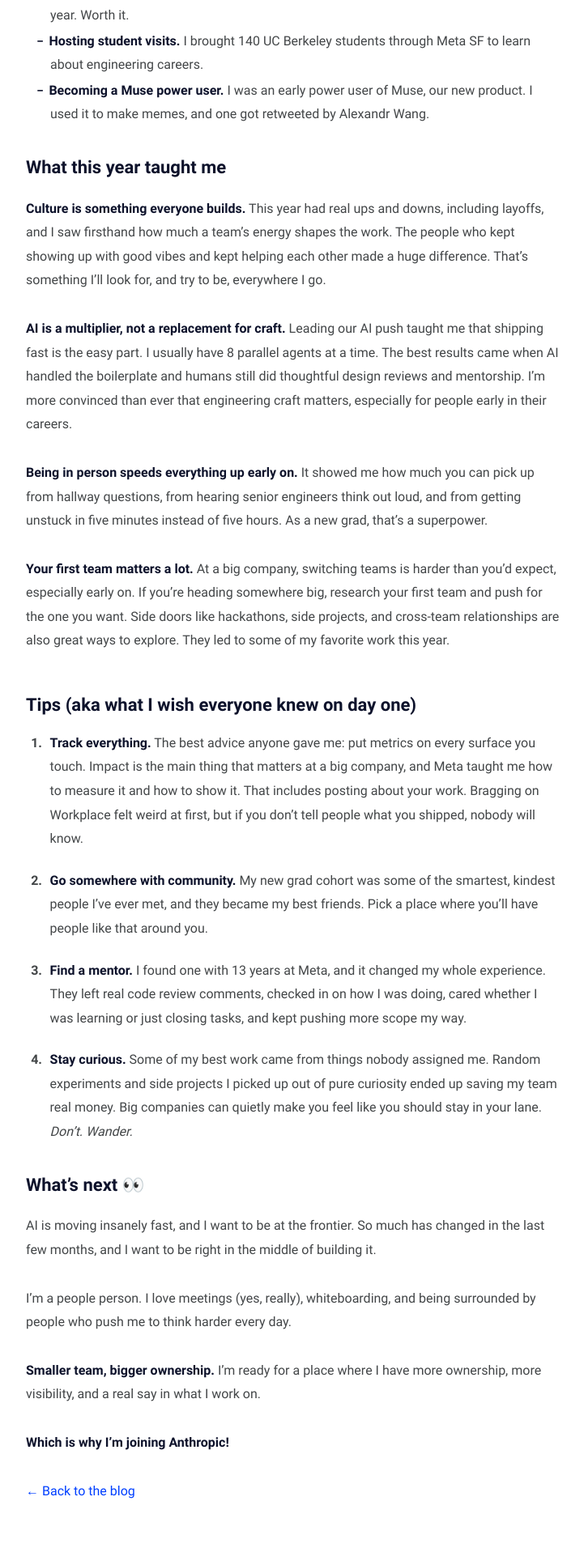
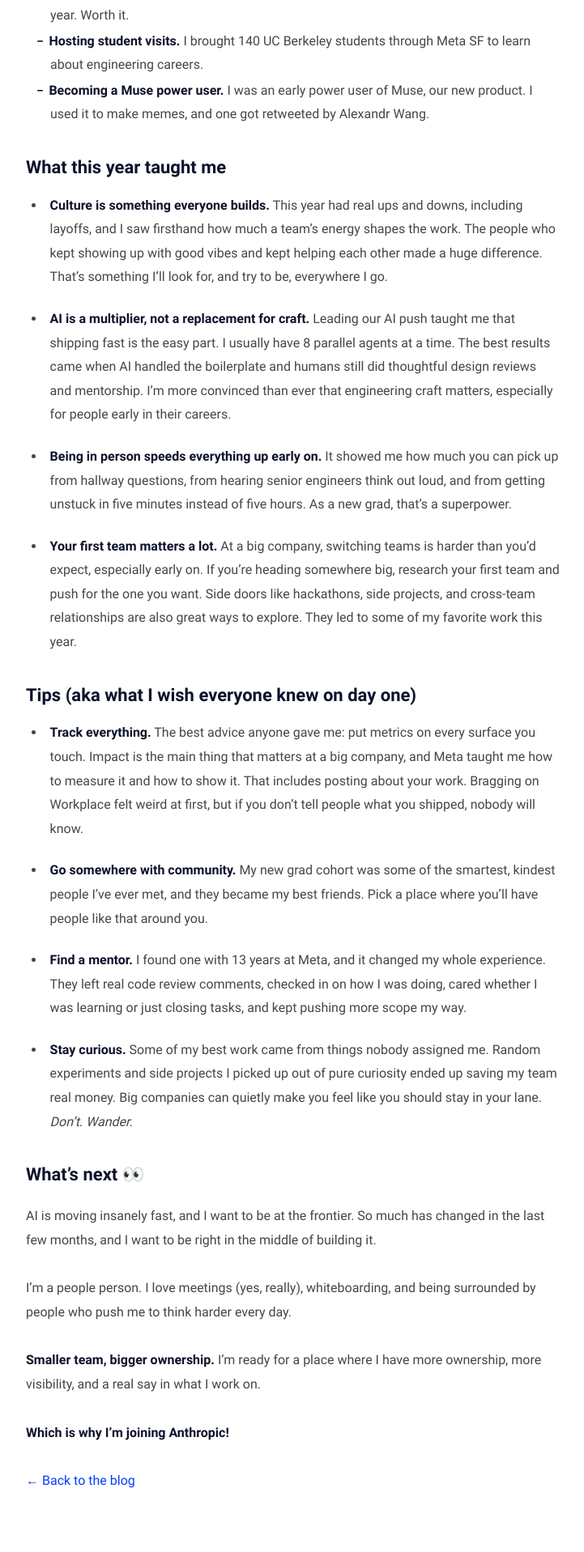
Before and after one commit to stellakaval/stellakaval.github.io, a Jekyll site: the page built from _posts/2026-10-05-badge-post.md, in a window 1280 px wide. Shown: the part 1606-3523 px from the top of the page at 81% size, without its empty margins (278-999 px from the left). Built offline with Jekyll 4.4.1, drawn with Linux system fonts in a browser that asks for light colours.

Commit message:
Use bullets for Badge Post lessons and tips (#5)

```diff
--- a/_includes/header.html
+++ b/_includes/header.html
@@ -143,7 +143,7 @@
 
   <link rel="stylesheet" href="/assets/css/style.css" />
   {% if page.photo_post %}
-  <link rel="stylesheet" href="{{ '/assets/css/photo-post.css' | relative_url }}?v=2" />
+  <link rel="stylesheet" href="{{ '/assets/css/photo-post.css' | relative_url }}?v=3" />
   {% endif %}
 
   <!-- for mathjax support -->
--- a/_posts/2026-10-05-badge-post.md
+++ b/_posts/2026-10-05-badge-post.md
@@ -36,24 +36,25 @@
 
 ## What this year taught me
 
-**Culture is something everyone builds.** This year had real ups and downs, including layoffs, and I saw firsthand how much a team's energy shapes the work. The people who kept showing up with good vibes and kept helping each other made a huge difference. That's something I'll look for, and try to be, everywhere I go.
+- **Culture is something everyone builds.** This year had real ups and downs, including layoffs, and I saw firsthand how much a team's energy shapes the work. The people who kept showing up with good vibes and kept helping each other made a huge difference. That's something I'll look for, and try to be, everywhere I go.
 
-**AI is a multiplier, not a replacement for craft.** Leading our AI push taught me that shipping fast is the easy part. I usually have 8 parallel agents at a time. The best results came when AI handled the boilerplate and humans still did thoughtful design reviews and mentorship. I'm more convinced than ever that engineering craft matters, especially for people early in their careers.
+- **AI is a multiplier, not a replacement for craft.** Leading our AI push taught me that shipping fast is the easy part. I usually have 8 parallel agents at a time. The best results came when AI handled the boilerplate and humans still did thoughtful design reviews and mentorship. I'm more convinced than ever that engineering craft matters, especially for people early in their careers.
 
-**Being in person speeds everything up early on.** It showed me how much you can pick up from hallway questions, from hearing senior engineers think out loud, and from getting unstuck in five minutes instead of five hours. As a new grad, that's a superpower.
+- **Being in person speeds everything up early on.** It showed me how much you can pick up from hallway questions, from hearing senior engineers think out loud, and from getting unstuck in five minutes instead of five hours. As a new grad, that's a superpower.
 
-**Your first team matters a lot.** At a big company, switching teams is harder than you'd expect, especially early on. If you're heading somewhere big, research your first team and push for the one you want. Side doors like hackathons, side projects, and cross-team relationships are also great ways to explore. They led to some of my favorite work this year.
+- **Your first team matters a lot.** At a big company, switching teams is harder than you'd expect, especially early on. If you're heading somewhere big, research your first team and push for the one you want. Side doors like hackathons, side projects, and cross-team relationships are also great ways to explore. They led to some of my favorite work this year.
+{: .badge-bullets }
 
 ## Tips (aka what I wish everyone knew on day one)
 
-1. **Track everything.** The best advice anyone gave me: put metrics on every surface you touch. Impact is the main thing that matters at a big company, and Meta taught me how to measure it and how to show it. That includes posting about your work. Bragging on Workplace felt weird at first, but if you don't tell people what you shipped, nobody will know.
+- **Track everything.** The best advice anyone gave me: put metrics on every surface you touch. Impact is the main thing that matters at a big company, and Meta taught me how to measure it and how to show it. That includes posting about your work. Bragging on Workplace felt weird at first, but if you don't tell people what you shipped, nobody will know.
 
-2. **Go somewhere with community.** My new grad cohort was some of the smartest, kindest people I've ever met, and they became my best friends. Pick a place where you'll have people like that around you.
+- **Go somewhere with community.** My new grad cohort was some of the smartest, kindest people I've ever met, and they became my best friends. Pick a place where you'll have people like that around you.
 
-3. **Find a mentor.** I found one with 13 years at Meta, and it changed my whole experience. They left real code review comments, checked in on how I was doing, cared whether I was learning or just closing tasks, and kept pushing more scope my way.
+- **Find a mentor.** I found one with 13 years at Meta, and it changed my whole experience. They left real code review comments, checked in on how I was doing, cared whether I was learning or just closing tasks, and kept pushing more scope my way.
 
-4. **Stay curious.** Some of my best work came from things nobody assigned me. Random experiments and side projects I picked up out of pure curiosity ended up saving my team real money. Big companies can quietly make you feel like you should stay in your lane. *Don't. Wander.*
-{: .badge-tips }
+- **Stay curious.** Some of my best work came from things nobody assigned me. Random experiments and side projects I picked up out of pure curiosity ended up saving my team real money. Big companies can quietly make you feel like you should stay in your lane. *Don't. Wander.*
+{: .badge-bullets }
 
 ## What's next 👀
 
--- a/assets/css/photo-post.css
+++ b/assets/css/photo-post.css
@@ -9,8 +9,7 @@
 .post-photo a:focus-visible{outline:2px solid #728dd7;outline-offset:4px;border-radius:8px}
 @media(max-width:520px){.post-photo-gallery{grid-template-columns:1fr;gap:20px}.page-content .post-photo-brand{max-width:180px}}
 
-.page-content ol.badge-tips{list-style:decimal outside;padding-left:1.5em;margin-left:0}
-.page-content ol.badge-tips>li{padding-left:.35em;margin-bottom:1.25em}
-.page-content ol.badge-tips>li::before{content:none}
-.page-content ol.badge-tips>li::marker{font-weight:700}
-.page-content ol.badge-tips>li>p{margin:0}
+.page-content ul.badge-bullets{list-style:disc outside;padding-left:1.5em;margin-left:0}
+.page-content ul.badge-bullets>li{padding-left:.35em;margin-bottom:1.25em}
+.page-content ul.badge-bullets>li::before{content:none}
+.page-content ul.badge-bullets>li>p{margin:0}
```
